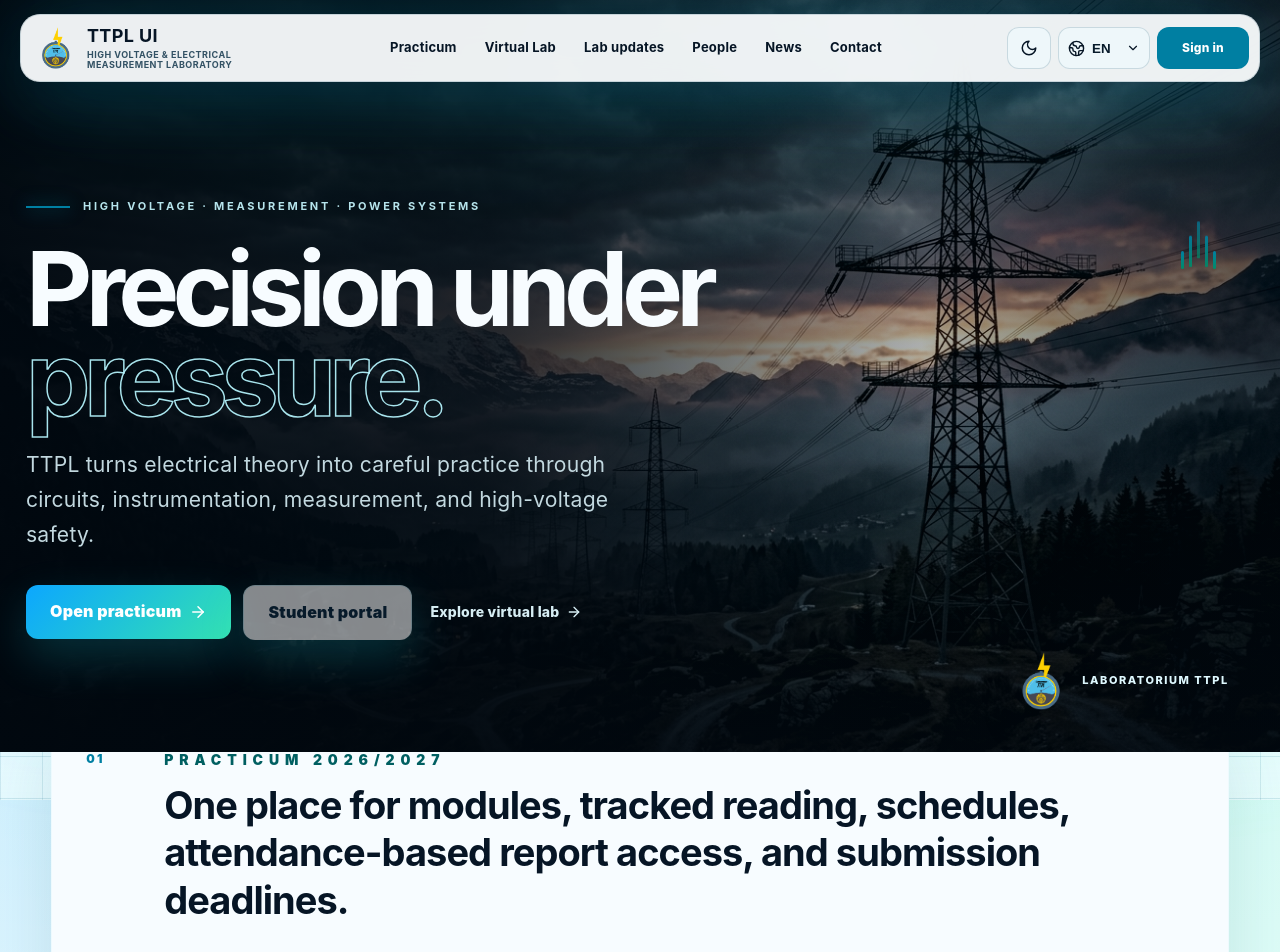
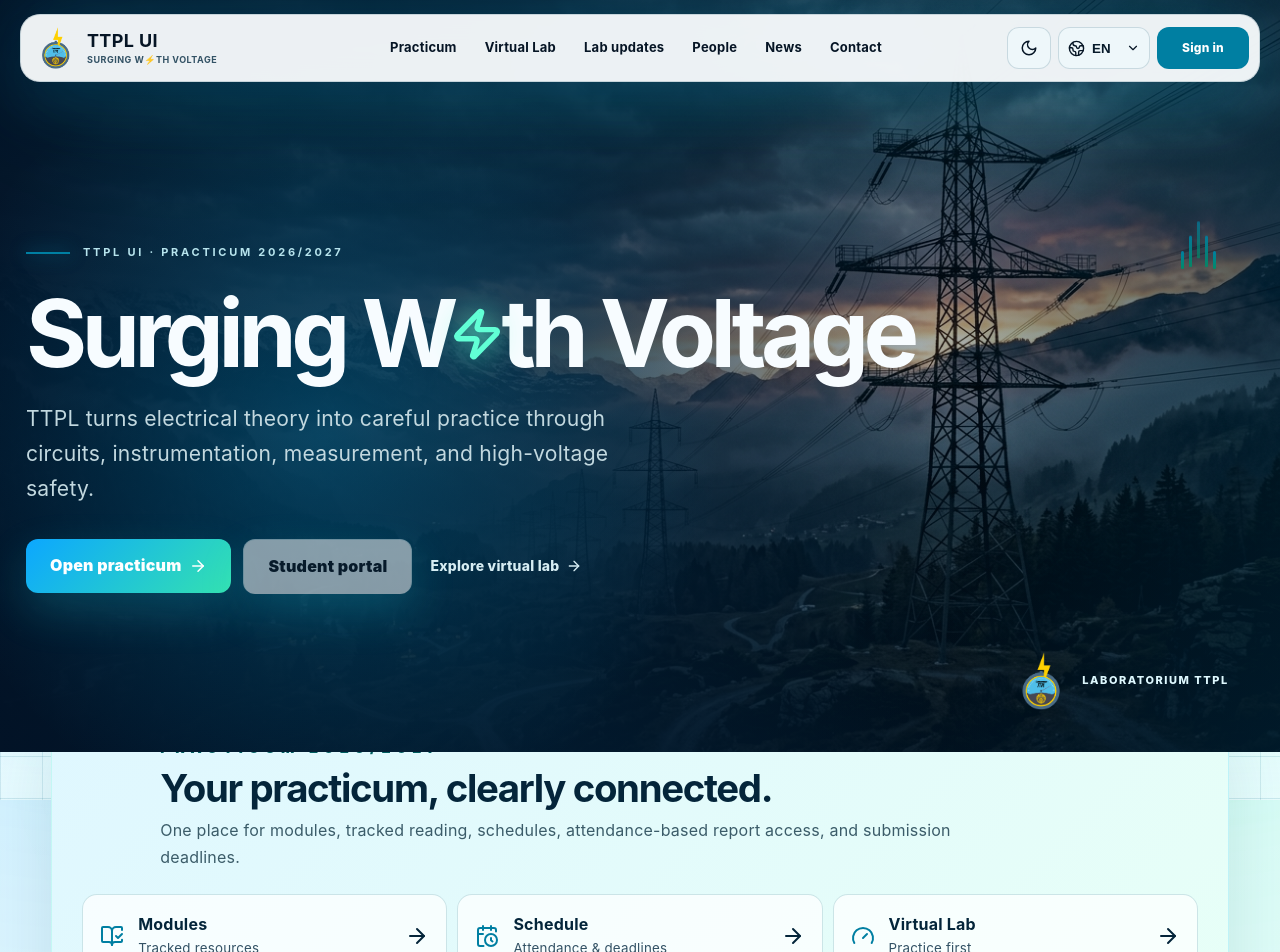
Before and after one commit to shannon-aurelia/TTPL-UI-Website, a Next.js app: page / in a window 1280 px wide. Shown: the top 952 px of the page. Built offline with nearby package versions, Linux system fonts and the light colour scheme; no server answers.

Commit message:
Launch Surging With Voltage visual identity
* Publish Surging With Voltage visual system

* Publish Surging With Voltage visual system

* Publish Surging With Voltage visual system

```diff
--- a/app/HomeClient.jsx
+++ b/app/HomeClient.jsx
@@ -6,7 +6,7 @@ import { ArrowRight, BookOpenCheck, CalendarClock, Gauge, ShieldCheck, Sparkles,
 
 const text = {
   en: {
-    eyebrow: 'High voltage · measurement · power systems', titleA: 'Precision under', titleB: 'pressure.',
+    eyebrow: 'TTPL UI · Practicum 2026/2027', titleA: 'Surging W', titleB: 'th Voltage',
     lead: 'TTPL turns electrical theory into careful practice through circuits, instrumentation, measurement, and high-voltage safety.',
     practicum: 'Open practicum', portal: 'Student portal', lab: 'Explore virtual lab',
     season: 'Practicum 2026/2027', seasonText: 'One place for modules, tracked reading, schedules, attendance-based report access, and submission deadlines.',
@@ -22,7 +22,7 @@ const text = {
     updates: 'See laboratory updates', crew: 'Meet the team'
   },
   id: {
-    eyebrow: 'Tegangan tinggi · pengukuran · sistem tenaga', titleA: 'Presisi dalam', titleB: 'tekanan.',
+    eyebrow: 'TTPL UI · Praktikum 2026/2027', titleA: 'Surging W', titleB: 'th Voltage',
     lead: 'TTPL mengubah teori kelistrikan menjadi praktik yang teliti melalui rangkaian, instrumentasi, pengukuran, dan keselamatan tegangan tinggi.',
     practicum: 'Buka praktikum', portal: 'Portal mahasiswa', lab: 'Jelajahi lab virtual',
     season: 'Praktikum 2026/2027', seasonText: 'Satu tempat untuk modul, pelacakan membaca, jadwal, akses laporan berbasis kehadiran, dan deadline pengumpulan.',
@@ -38,7 +38,7 @@ const text = {
     updates: 'Lihat kegiatan laboratorium', crew: 'Kenali tim'
   },
   zh: {
-    eyebrow: '高电压 · 电测量 · 电力系统', titleA: '压力之下，', titleB: '保持精确。',
+    eyebrow: 'TTPL UI · 2026/2027 实验课', titleA: 'Surging W', titleB: 'th Voltage',
     lead: 'TTPL 通过电路、仪器、测量与高电压安全，把电气理论转化为严谨实践。',
     practicum: '进入实验课', portal: '学生入口', lab: '探索虚拟实验室',
     season: '2026/2027 实验课', seasonText: '模块、阅读记录、时间表、基于出勤的报告权限和提交截止日期集中在一个平台。',
@@ -78,7 +78,7 @@ export default function HomeClient({ current }) {
       <div className="home-hero-shade"/>
       <div className="home-hero-content">
         <div className="home-kicker"><span/><b>{t.eyebrow}</b></div>
-        <h1>{t.titleA}<br/><em>{t.titleB}</em></h1>
+        <h1 aria-label="Surging With Voltage">{t.titleA}<Zap className="voltage-i" aria-hidden="true"/>{t.titleB}</h1>
         <p>{t.lead}</p>
         <div className="home-actions">
           <Link className="btn" href="/practicum">{t.practicum}<ArrowRight size={18}/></Link>
@@ -91,7 +91,7 @@ export default function HomeClient({ current }) {
     </section>
 
     <section className="home-season section">
-      <div className="home-season-copy"><span className="section-index">01</span><div><div className="eyebrow">{t.season}</div><h2>{t.seasonText}</h2></div></div>
+      <div className="home-season-copy"><span className="section-index">01</span><div><div className="eyebrow">{t.season}</div><h2>Your practicum, clearly connected.</h2><p>{t.seasonText}</p></div></div>
       <div className="home-season-actions">
         <Link href="/practicum"><BookOpenCheck/><span><b>Modules</b><small>Tracked resources</small></span><ArrowRight/></Link>
         <Link href="/portal"><CalendarClock/><span><b>Schedule</b><small>Attendance & deadlines</small></span><ArrowRight/></Link>
--- a/app/globals.css
+++ b/app/globals.css
@@ -2089,8 +2089,18 @@ html[data-theme="light"] .image-frame-overlay {
 }
 
 .admin-account-table {
-  min-width: 760px;
-}
+  min-width: 1240px;
+}
+
+.admin-account-table input { min-width: 140px; }
+.account-active { display: flex; align-items: center; gap: 8px; white-space: nowrap; }
+.account-active input { min-width: 0; width: auto; }
+.account-actions { display: flex; align-items: center; gap: 10px; }
+.profile-editor { display: grid; grid-template-columns: minmax(240px,1fr) repeat(2,minmax(150px,.55fr)) auto; gap: 14px; align-items: end; margin-bottom: 22px; }
+.profile-editor>div { display: flex; align-items: flex-start; gap: 12px; }
+.profile-editor h2 { margin: 4px 0; }
+.profile-editor label { display: grid; gap: 7px; color: var(--muted); font-size: 13px; font-weight: 800; }
+.profile-editor>small { grid-column: 1 / -1; color: var(--mint); }
 
 .admin-account-table select,
 .admin-assignment-form input,
@@ -2154,7 +2164,8 @@ html[data-theme="light"] .image-frame-overlay {
 
 .makeup-option.selected {
   border-color: var(--mint);
-  background: rgba(91,255,205,.1);
+  background: linear-gradient(135deg,rgba(28,166,255,.13),rgba(91,255,205,.13));
+  box-shadow: inset 4px 0 0 var(--mint);
 }
 
 .makeup-option input { width: auto; }
@@ -2236,6 +2247,7 @@ html[data-theme="light"] .access-toggle.open { color: #075b48; }
 
 @media (max-width: 850px) {
   .calendar-controls { grid-template-columns: 1fr; }
+  .profile-editor { grid-template-columns: 1fr; }
 }
 
 @media (max-width:1050px) {
@@ -2576,21 +2588,22 @@ html[data-theme="light"] .nav-icon-button,html[data-theme="light"] .select-wrap
   overflow: hidden;
   display: flex;
   align-items: center;
-  background: #020a12;
-}
-.home-hero-image { position: absolute; inset: 0; width: 100%; height: 100%; object-fit: cover; object-position: center; filter: saturate(.65) contrast(1.1); }
+  background: #03172c;
+}
+.home-hero-image { position: absolute; inset: 0; width: 100%; height: 100%; object-fit: cover; object-position: center; filter: saturate(.8) contrast(1.06) hue-rotate(3deg); }
 .home-hero-shade {
   position: absolute;
   inset: 0;
   background:
-    linear-gradient(90deg, rgba(1,8,15,.96) 0%, rgba(1,8,15,.82) 38%, rgba(1,8,15,.28) 72%, rgba(1,8,15,.58) 100%),
-    linear-gradient(0deg, rgba(1,8,15,.78), transparent 45%, rgba(1,8,15,.42));
+    radial-gradient(circle at 25% 58%, rgba(0,171,228,.25), transparent 38%),
+    linear-gradient(90deg, rgba(2,19,39,.96) 0%, rgba(2,27,49,.8) 44%, rgba(2,21,39,.3) 74%, rgba(0,31,49,.62) 100%),
+    linear-gradient(0deg, rgba(1,19,34,.8), transparent 48%, rgba(2,24,43,.4));
 }
 .home-hero-content { position: relative; z-index: 2; width: min(1240px, calc(100vw - 52px)); margin: 0 auto; padding-top: 86px; color: #f7fcff; }
 .home-kicker { display: flex; align-items: center; gap: 13px; color: #b7e4ed; font-size: 11px; letter-spacing: .25em; text-transform: uppercase; }
 .home-kicker span { width: 44px; height: 2px; background: var(--accent); box-shadow: 0 0 18px var(--accent); }
-.home-hero h1 { max-width: 820px; margin: 28px 0 24px; font-size: clamp(58px, 8vw, 118px); line-height: .88; letter-spacing: -.065em; }
-.home-hero h1 em { color: transparent; -webkit-text-stroke: 1.5px rgba(182,246,255,.92); font-style: normal; }
+.home-hero h1 { max-width: 1040px; margin: 28px 0 24px; font-size: clamp(50px, 7.3vw, 106px); line-height: .94; letter-spacing: -.058em; text-wrap: balance; }
+.voltage-i { display: inline-block; width: .58em; height: .78em; margin: 0 -.03em; color: #61ffd5; fill: rgba(97,255,213,.18); stroke-width: 2.4; filter: drop-shadow(0 0 16px rgba(97,255,213,.8)); transform: translateY(.04em); }
 .home-hero-content>p { max-width: 650px; color: #c2d8df; font-size: clamp(17px, 1.65vw, 22px); line-height: 1.65; }
 .home-actions { display: flex; align-items: center; flex-wrap: wrap; gap: 12px; margin-top: 32px; }
 .home-actions .btn { border-radius: 12px; }
@@ -2603,12 +2616,13 @@ html[data-theme="light"] .nav-icon-button,html[data-theme="light"] .select-wrap
 .home-signal i:nth-child(1),.home-signal i:nth-child(5){height:18px}.home-signal i:nth-child(2),.home-signal i:nth-child(4){height:35px;animation-delay:-.25s}.home-signal i:nth-child(3){height:58px;animation-delay:-.5s}
 @keyframes signal { 50% { transform: scaleY(.45); opacity: .55; } }
 
-.home-season { margin-top: -38px; border: 1px solid rgba(183,234,245,.15); border-radius: 24px; background: var(--panel-solid); box-shadow: 0 24px 70px rgba(0,0,0,.28); padding: 34px; }
+.home-season { margin-top: -46px; border: 1px solid rgba(83,226,229,.24); border-radius: 24px; background: linear-gradient(135deg,rgba(4,40,69,.98),rgba(3,56,66,.97)); box-shadow: 0 24px 70px rgba(0,24,43,.34); padding: 30px; }
 .home-season-copy { display: grid; grid-template-columns: 58px 1fr; gap: 20px; align-items: start; }
 .section-index { color: var(--accent); font-size: 12px; font-weight: 900; letter-spacing: .18em; }
-.home-season-copy h2 { max-width: 930px; margin: 10px 0 28px; font-size: clamp(23px, 3vw, 38px); line-height: 1.25; letter-spacing: -.025em; }
+.home-season-copy h2 { max-width: 760px; margin: 8px 0 8px; font-size: clamp(27px, 3vw, 42px); line-height: 1.08; letter-spacing: -.035em; }
+.home-season-copy p { max-width: 820px; margin: 0 0 24px; color: #bcd8df; font-size: 16px; line-height: 1.65; }
 .home-season-actions { display: grid; grid-template-columns: repeat(3,1fr); gap: 10px; }
-.home-season-actions>a { min-height: 86px; padding: 18px; border: 1px solid rgba(185,230,242,.14); border-radius: 15px; display: grid; grid-template-columns: auto 1fr auto; align-items: center; gap: 14px; background: rgba(255,255,255,.035); }
+.home-season-actions>a { min-height: 80px; padding: 17px; border: 1px solid rgba(129,238,234,.2); border-radius: 15px; display: grid; grid-template-columns: auto 1fr auto; align-items: center; gap: 14px; background: rgba(4,24,46,.5); }
 .home-season-actions>a:hover { border-color: var(--accent); background: rgba(37,217,238,.07); }
 .home-season-actions svg:first-child { color: var(--accent); }
 .home-season-actions span { display: grid; }
@@ -2654,7 +2668,10 @@ html[data-theme="light"] .nav-icon-button,html[data-theme="light"] .select-wrap
 .footer-links { display: grid; align-content: start; gap: 8px; text-align: right; font-size: 13px; }
 .site-footer>small { grid-column: 1 / -1; padding-top: 20px; border-top: 1px solid var(--line); font-size: 11px; }
 
-html[data-theme="light"] .home-season,html[data-theme="light"] .home-people { box-shadow: 0 24px 70px rgba(13,75,94,.12); }
+html[data-theme="light"] .home-season { background: linear-gradient(135deg,#dff7ff,#e7fff7); color: #04253a; box-shadow: 0 24px 70px rgba(13,75,94,.12); }
+html[data-theme="light"] .home-season-copy p { color: #3b5c69; }
+html[data-theme="light"] .home-season-actions>a { background: rgba(255,255,255,.72); border-color: rgba(4,112,130,.18); }
+html[data-theme="light"] .home-people { box-shadow: 0 24px 70px rgba(13,75,94,.12); }
 html[data-theme="light"] .home-standard { background: linear-gradient(135deg,#e8f8fb,#f4fffb); color: #061525; }
 html[data-theme="light"] .home-flow article { background: rgba(255,255,255,.66); border-color: rgba(6,74,95,.14); }
 html[data-theme="light"] .home-flow p { color: #3b5968; }
--- a/components/Shell.jsx
+++ b/components/Shell.jsx
@@ -7,9 +7,9 @@ import { ChevronDown, Globe2, Menu, Moon, Sun, X } from 'lucide-react';
 import { useAuth } from './AuthProvider';
 
 const copy = {
-  en: { practicum: 'Practicum', lab: 'Virtual Lab', works: 'Lab updates', assistants: 'People', news: 'News', contact: 'Contact', login: 'Sign in', portal: 'My portal', admin: 'Admin desk', light: 'Light', dark: 'Dark', menu: 'Menu', tagline: 'High Voltage & Electrical Measurement Laboratory' },
-  id: { practicum: 'Praktikum', lab: 'Lab Virtual', works: 'Kegiatan Lab', assistants: 'Tim', news: 'Berita', contact: 'Kontak', login: 'Masuk', portal: 'Portal saya', admin: 'Meja admin', light: 'Terang', dark: 'Gelap', menu: 'Menu', tagline: 'Laboratorium Tegangan Tinggi & Pengukuran Listrik' },
-  zh: { practicum: '实验课', lab: '虚拟实验室', works: '实验室动态', assistants: '团队', news: '新闻', contact: '联系', login: '登录', portal: '我的入口', admin: '管理台', light: '浅色', dark: '深色', menu: '菜单', tagline: '高电压与电测量实验室' }
+  en: { practicum: 'Practicum', lab: 'Virtual Lab', works: 'Lab updates', assistants: 'People', news: 'News', contact: 'Contact', login: 'Sign in', portal: 'My portal', admin: 'Admin desk', light: 'Light', dark: 'Dark', menu: 'Menu', tagline: 'Surging W⚡th Voltage' },
+  id: { practicum: 'Praktikum', lab: 'Lab Virtual', works: 'Kegiatan Lab', assistants: 'Tim', news: 'Berita', contact: 'Kontak', login: 'Masuk', portal: 'Portal saya', admin: 'Meja admin', light: 'Terang', dark: 'Gelap', menu: 'Menu', tagline: 'Surging W⚡th Voltage' },
+  zh: { practicum: '实验课', lab: '虚拟实验室', works: '实验室动态', assistants: '团队', news: '新闻', contact: '联系', login: '登录', portal: '我的入口', admin: '管理台', light: '浅色', dark: '深色', menu: '菜单', tagline: 'Surging W⚡th Voltage' }
 };
 
 const routes = [
```
